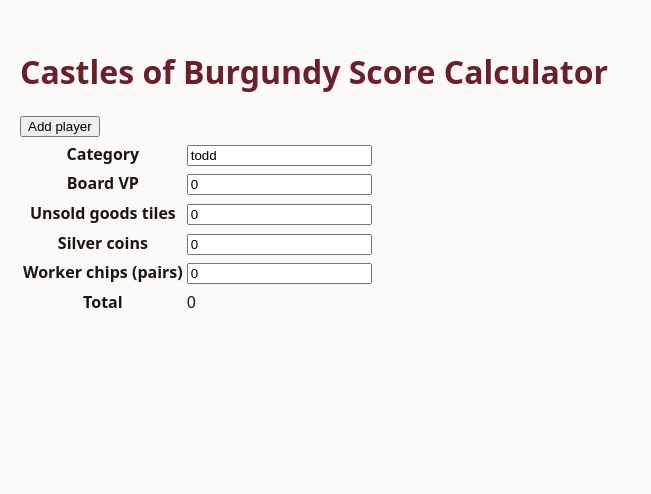
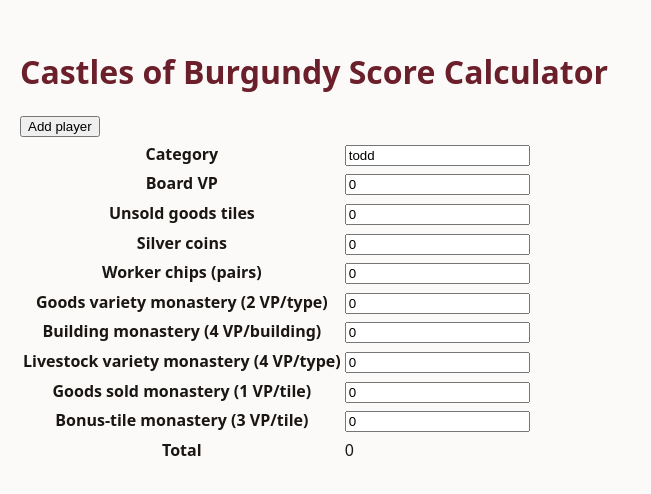
Before and after one commit to toddcooke/toddcooke.github.io, a React (Vite) app in the folder burgundy-scorer/: page / in a window 1280 px wide. Shown: the top 494 px of the page, without its empty margins (0-651 px from the left). Built offline with nearby package versions, Linux system fonts and the light colour scheme.

Commit message:
feat(burgundy-scorer): score monastery tiles in player totals

```diff
--- a/burgundy-scorer/src/App.tsx
+++ b/burgundy-scorer/src/App.tsx
@@ -25,12 +25,19 @@
     | "goodsSold"
     | "bonusTilesOwned";
 
-// One entry per table row: a label and which Player field it edits.
-const SCORE_ROWS: { label: string; key: NumericKey }[] = [
-    { label: "Board VP", key: "boardVp" },
-    { label: "Unsold goods tiles", key: "unsoldGoodsTiles" },
-    { label: "Silver coins", key: "silverCoins" },
-    { label: "Worker chips (pairs)", key: "workerChipsPair" },
+// One entry per table row: a label, the Player field it edits, and VP per unit.
+const SCORE_ROWS: { label: string; key: NumericKey; vpPerUnit: number }[] = [
+    { label: "Board VP", key: "boardVp", vpPerUnit: 1 },
+    { label: "Unsold goods tiles", key: "unsoldGoodsTiles", vpPerUnit: 1 },
+    { label: "Silver coins", key: "silverCoins", vpPerUnit: 1 },
+    { label: "Worker chips (pairs)", key: "workerChipsPair", vpPerUnit: 1 },
+    // 2019-edition monastery tiles that score at end of game. Enter the count
+    // only if you own that monastery; leave 0 otherwise.
+    { label: "Goods variety monastery (2 VP/type)", key: "goodsTypesSold", vpPerUnit: 2 },
+    { label: "Building monastery (4 VP/building)", key: "buildingMonasteryMatches", vpPerUnit: 4 },
+    { label: "Livestock variety monastery (4 VP/type)", key: "livestockTypes", vpPerUnit: 4 },
+    { label: "Goods sold monastery (1 VP/tile)", key: "goodsSold", vpPerUnit: 1 },
+    { label: "Bonus-tile monastery (3 VP/tile)", key: "bonusTilesOwned", vpPerUnit: 3 },
 ];
 
 function makePlayer(name: string): Player {
@@ -49,9 +56,9 @@
     };
 }
 
-// Total VP: every category contributes 1 VP per unit.
+// Total VP: each category's count multiplied by its VP-per-unit.
 function playerTotal(p: Player): number {
-    return SCORE_ROWS.reduce((sum, row) => sum + p[row.key], 0);
+    return SCORE_ROWS.reduce((sum, row) => sum + p[row.key] * row.vpPerUnit, 0);
 }
 
 export default function App() {
```
